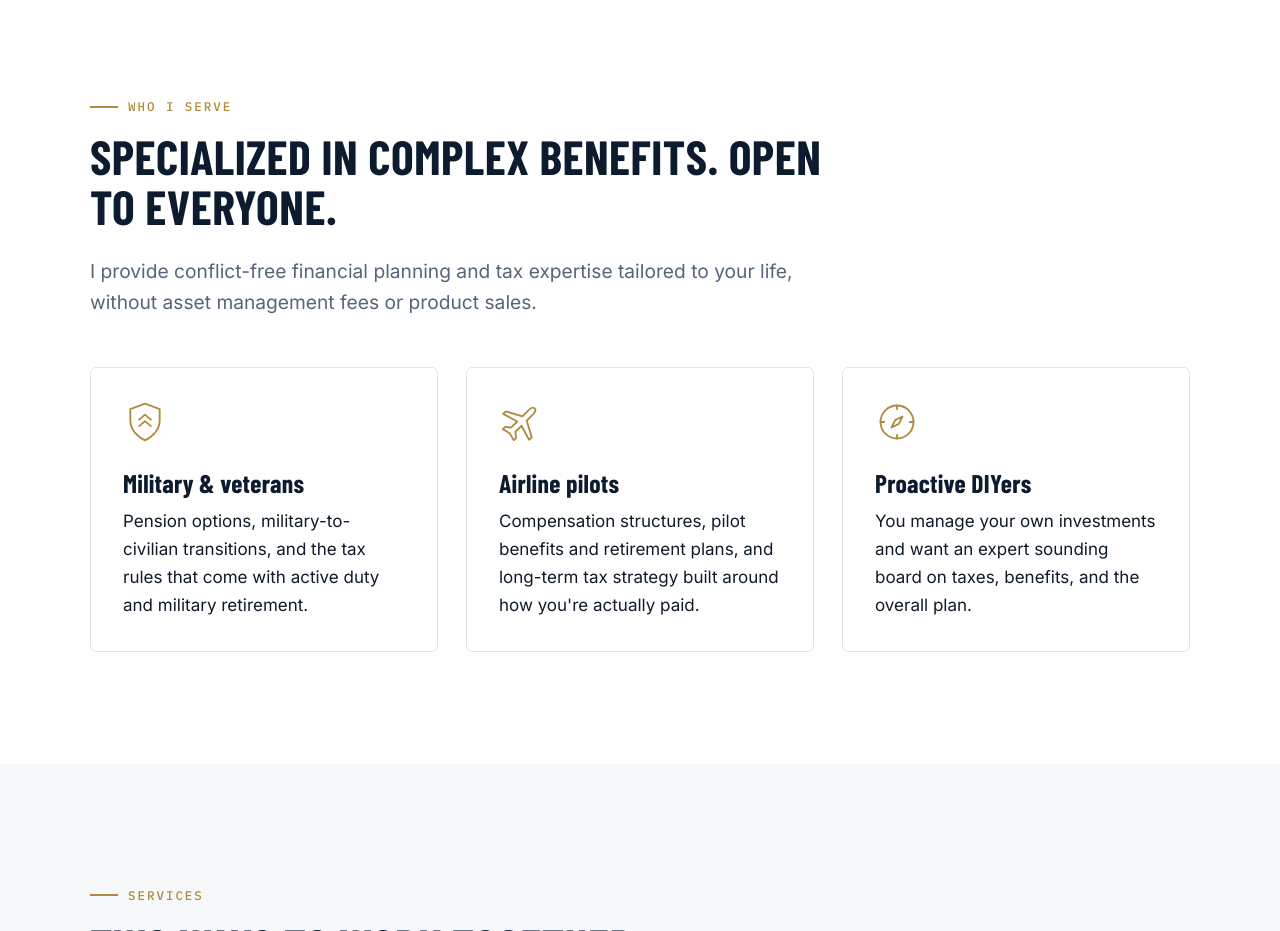
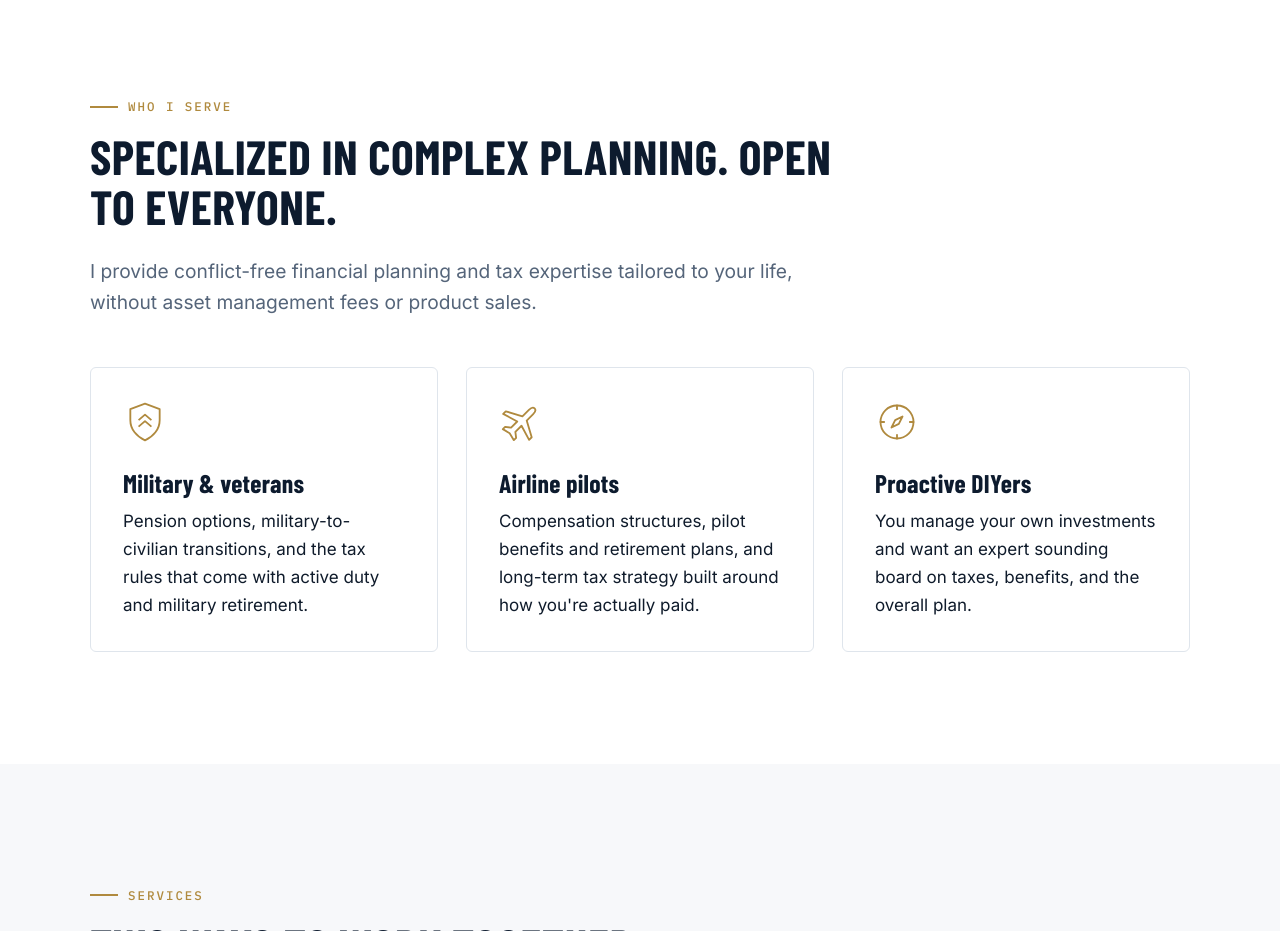
Before and after one commit to vectorcheckfp/vectorcheckfp, a plain HTML site: page index.html in a window 1280 px wide. Shown: the part 1540-2471 px from the top of the page. Drawn offline with nearby package versions, Linux system fonts and the light colour scheme.

Commit message:
Home page: 'Specialized in complex planning'
Co-Authored-By: Claude Opus 5.5 <noreply@anthropic.com>
Claude-Session: https://claude.ai/code/session_01PDKBtNWSLuc8Ur8vHRmYhG

```diff
--- a/index.html
+++ b/index.html
@@ -104,7 +104,7 @@
   <div class="container">
     <div class="section-head">
       <p class="eyebrow">Who I serve</p>
-      <h2>Specialized in complex benefits. Open to everyone.</h2>
+      <h2>Specialized in complex planning. Open to everyone.</h2>
       <p class="lede">I provide conflict-free financial planning and tax expertise tailored to your life, without asset management fees or product sales.</p>
     </div>
     <div class="grid-3">
```
